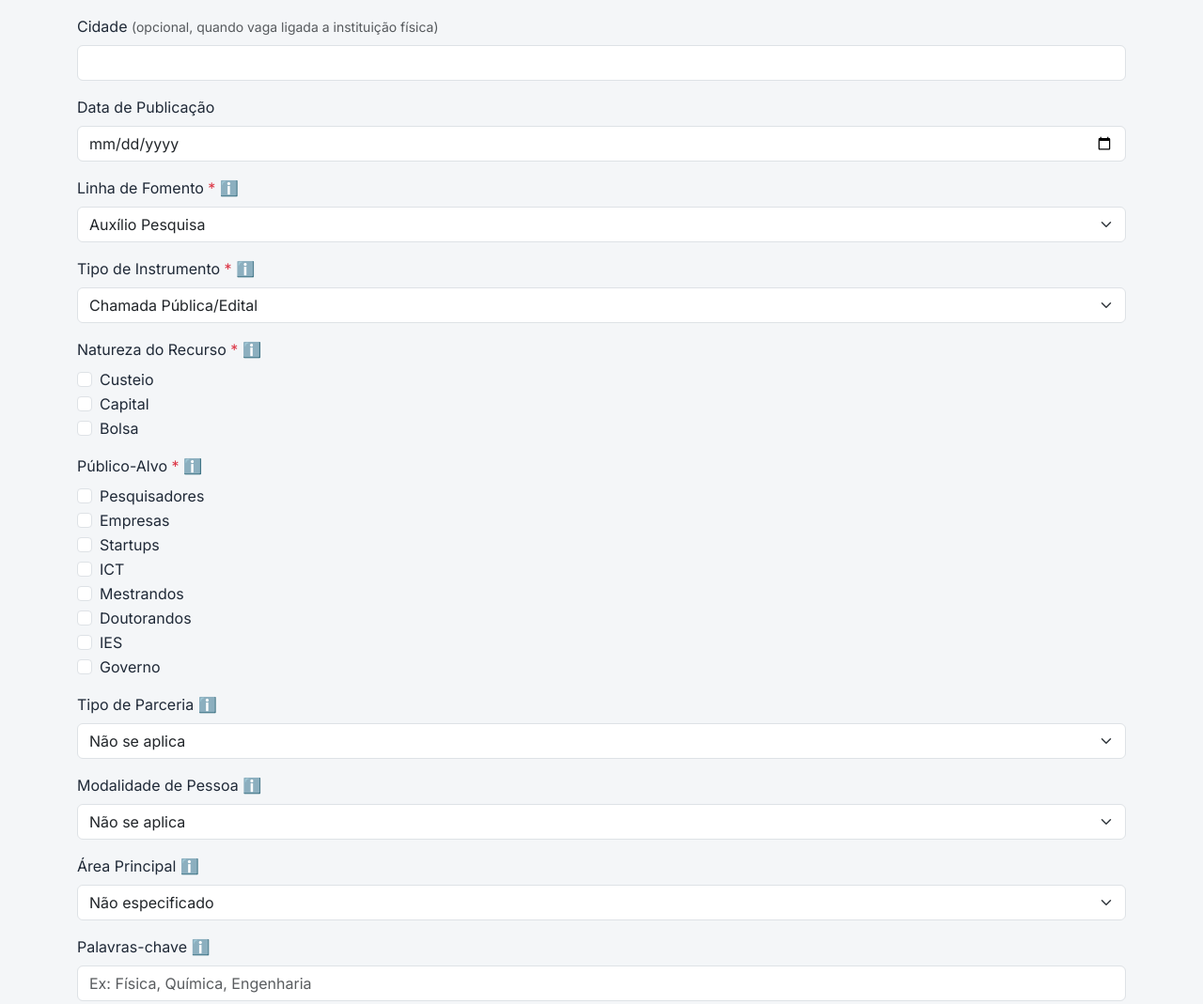
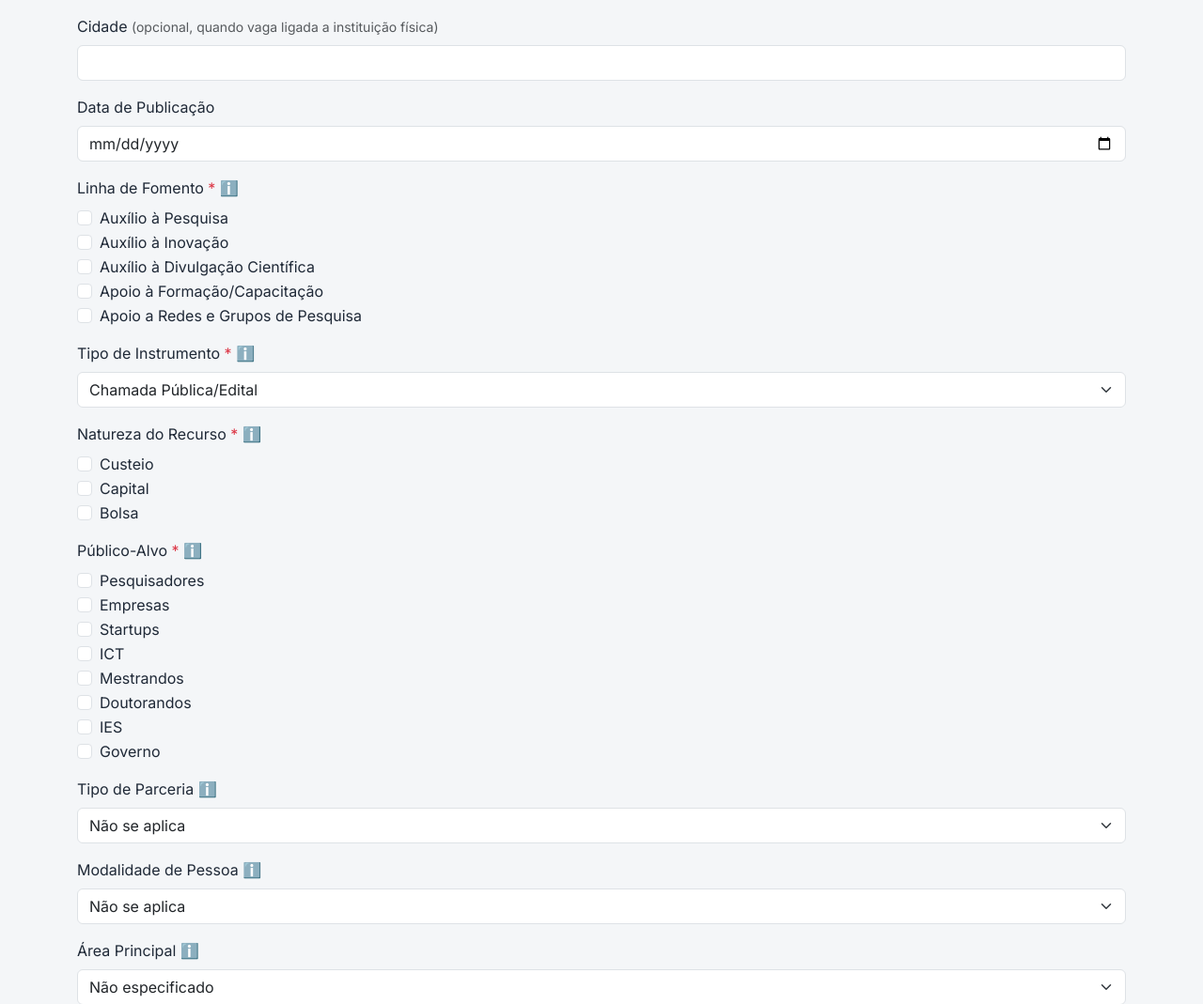
Before and after one commit to NropJoensuu/fomentobrasil, a Flask app: page /oportunidades/nova in a window 1280 px wide. Shown: the part 815-1884 px from the top of the page at 94% size. Run offline with Flask 3, Linux system fonts and the light colour scheme.

Commit message:
Converte linha_de_fomento para ARRAY (multiplas linhas por chamada)
Co-Authored-By: Claude Sonnet 5 <noreply@anthropic.com>

```diff
--- a/app/routes.py
+++ b/app/routes.py
@@ -59,7 +59,7 @@ def listar_oportunidades():
     if uf_filtro:
         query = query.filter(Oportunidade.uf == uf_filtro)
     if linha_de_fomento:
-        query = query.filter(Oportunidade.linha_de_fomento == linha_de_fomento)
+        query = query.filter(Oportunidade.linha_de_fomento.any(linha_de_fomento))
     if area_principal:
         query = query.filter(Oportunidade.area_principal == area_principal)
     if publico_alvo:
@@ -113,6 +113,16 @@ def nova_oportunidade():
                 prefill=request.form,
             )
 
+        linha_de_fomento = request.form.getlist("linha_de_fomento")
+        if not linha_de_fomento:
+            # linha_de_fomento é NOT NULL; checkbox não garante "pelo menos um" no HTML,
+            # então valida aqui para não estourar IntegrityError na cara do curador.
+            return render_template(
+                "oportunidades/nova.html",
+                erro="Selecione ao menos uma Linha de Fomento.",
+                prefill=request.form,
+            )
+
         palavras_chave_raw = request.form.get("palavras_chave") or ""
         palavras_chave = [p.strip() for p in palavras_chave_raw.split(",") if p.strip()]
 
@@ -139,7 +149,7 @@ def nova_oportunidade():
             instituicao_financiadora=request.form["instituicao_financiadora"],
             instituicao_executora=request.form.get("instituicao_executora") or None,
             instituicao_beneficiaria=request.form.get("instituicao_beneficiaria") or None,
-            linha_de_fomento=request.form["linha_de_fomento"],
+            linha_de_fomento=linha_de_fomento,
             tipo_instrumento=request.form["tipo_instrumento"],
             natureza_recurso=request.form.getlist("natureza_recurso"),
             publico_alvo=request.form.getlist("publico_alvo"),
@@ -281,13 +291,22 @@ def moderar_oportunidade(id):
     if request.method == "POST":
         acao = request.form.get("acao")  # "salvar", "aprovar" ou "rejeitar"
 
+        linha_de_fomento = request.form.getlist("linha_de_fomento")
+        if not linha_de_fomento:
+            # linha_de_fomento é NOT NULL; checkbox não garante "pelo menos um" no HTML,
+            # então valida ANTES de tocar em `oportunidade` — evita estourar
+            # IntegrityError e evita deixar mudanças parciais penduradas na sessão.
+            return render_template(
+                "moderacao/editar.html", o=oportunidade, erro="Selecione ao menos uma Linha de Fomento."
+            )
+
         oportunidade.titulo = request.form["titulo"]
         oportunidade.descricao = request.form.get("descricao") or None
         oportunidade.link = request.form["link"]
         oportunidade.instituicao_financiadora = request.form["instituicao_financiadora"]
         oportunidade.instituicao_executora = request.form.get("instituicao_executora") or None
         oportunidade.instituicao_beneficiaria = request.form.get("instituicao_beneficiaria") or None
-        oportunidade.linha_de_fomento = request.form["linha_de_fomento"]
+        oportunidade.linha_de_fomento = linha_de_fomento
         oportunidade.tipo_instrumento = request.form["tipo_instrumento"]
         oportunidade.tipo_parceria = request.form.get("tipo_parceria") or None
         oportunidade.modalidade_pessoa = request.form.get("modalidade_pessoa") or None
--- a/scrapers/araucaria.py
+++ b/scrapers/araucaria.py
@@ -203,7 +203,7 @@ def salvar_no_banco(registros):
                 "instituicao_financiadora": "Fundação Araucária",
                 "tipo_instrumento": "chamada_publica_edital",
                 # Placeholder: não é inferível do título/descrição. Ver docs — sempre revisar.
-                "linha_de_fomento": "apoio_formacao_capacitacao",
+                "linha_de_fomento": ["apoio_formacao_capacitacao"],
                 # NOT NULL no schema, mas não extraíveis com confiança da listagem:
                 # lista vazia significa "ainda não determinado", em vez de um chute.
                 "natureza_recurso": [],
--- a/scrapers/cnpq.py
+++ b/scrapers/cnpq.py
@@ -184,7 +184,7 @@ def salvar_no_banco(registros):
                 "abrangencia": "nacional",
                 # Placeholder: não dá para inferir a linha de fomento do título/descrição
                 # com confiança. Um humano corrige na curadoria, junto com area_principal.
-                "linha_de_fomento": "apoio_formacao_capacitacao",
+                "linha_de_fomento": ["apoio_formacao_capacitacao"],
                 # natureza_recurso e publico_alvo são NOT NULL no schema, mas não são
                 # extraíveis da página de listagem. Ficam como lista vazia — "ainda não
                 # determinado" — em vez de um chute que viraria dado errado no banco.
--- a/scrapers/fapemig.py
+++ b/scrapers/fapemig.py
@@ -228,7 +228,7 @@ def salvar_no_banco(registros):
                 "abrangencia": "estadual",
                 # Placeholder: a FAPEMIG marca várias linhas de fomento por chamada, e o
                 # nosso campo é de valor único. Ver dados_extra["linhas_fomento_fapemig"].
-                "linha_de_fomento": "apoio_formacao_capacitacao",
+                "linha_de_fomento": ["apoio_formacao_capacitacao"],
                 # natureza_recurso a API não informa; publico_alvo vem da taxonomia da
                 # FAPEMIG (só os valores com equivalente exato — ver MAPA_PUBLICO_ALVO).
                 "natureza_recurso": [],
--- a/scrapers/fapergs.py
+++ b/scrapers/fapergs.py
@@ -90,7 +90,7 @@ def salvar_no_banco(registros):
                 "instituicao_financiadora": "FAPERGS",
                 "tipo_instrumento": "chamada_publica_edital",
                 # Placeholder: não é inferível do título/descrição. Ver docs — sempre revisar.
-                "linha_de_fomento": "apoio_formacao_capacitacao",
+                "linha_de_fomento": ["apoio_formacao_capacitacao"],
                 # NOT NULL no schema, mas não extraíveis com confiança da listagem:
                 # lista vazia significa "ainda não determinado", em vez de um chute.
                 "natureza_recurso": [],
--- a/scrapers/fapes.py
+++ b/scrapers/fapes.py
@@ -149,7 +149,7 @@ def salvar_no_banco(registros):
                 "abrangencia": "estadual",
                 # Placeholder: a categoria FAPES não mapeia 1:1 para linha_de_fomento;
                 # requer revisão manual na curadoria (ver dados_extra["categoria_fapes"]).
-                "linha_de_fomento": "apoio_formacao_capacitacao",
+                "linha_de_fomento": ["apoio_formacao_capacitacao"],
                 "natureza_recurso": [],
                 "publico_alvo": [],
                 "origem": "institucional",
--- a/scrapers/fapesc.py
+++ b/scrapers/fapesc.py
@@ -174,7 +174,7 @@ def salvar_no_banco(registros):
                 "instituicao_financiadora": "FAPESC",
                 "tipo_instrumento": "chamada_publica_edital",
                 # Placeholder: não é inferível do título/descrição. Ver docs — sempre revisar.
-                "linha_de_fomento": "apoio_formacao_capacitacao",
+                "linha_de_fomento": ["apoio_formacao_capacitacao"],
                 # NOT NULL no schema, mas não extraíveis com confiança da listagem/
                 # conteúdo: lista vazia significa "ainda não determinado", em vez de
                 # um chute.
--- a/scrapers/fapesp.py
+++ b/scrapers/fapesp.py
@@ -183,7 +183,7 @@ def salvar_no_banco(registros):
                 "uf": "SP",
                 "abrangencia": "estadual",
                 # Placeholder: não é inferível do título/descrição. Ver docs — sempre revisar.
-                "linha_de_fomento": "apoio_formacao_capacitacao",
+                "linha_de_fomento": ["apoio_formacao_capacitacao"],
                 # NOT NULL no schema, mas não extraíveis da listagem: lista vazia significa
                 # "ainda não determinado", em vez de um chute que viraria dado errado.
                 "natureza_recurso": [],
--- a/templates/oportunidades/detalhe.html
+++ b/templates/oportunidades/detalhe.html
@@ -35,7 +35,7 @@
 
       <dl class="row mb-0">
         <dt class="col-sm-4">Linha de Fomento</dt>
-        <dd class="col-sm-8">{{ o.linha_de_fomento }}</dd>
+        <dd class="col-sm-8">{{ (o.linha_de_fomento or []) | join(', ') }}</dd>
 
         <dt class="col-sm-4">Tipo de Instrumento</dt>
         <dd class="col-sm-8">{{ o.tipo_instrumento }}</dd>
--- a/templates/oportunidades/listar.html
+++ b/templates/oportunidades/listar.html
@@ -113,7 +113,7 @@
             <span class="badge badge-fonte me-1">{{ o.instituicao_financiadora }}</span>
             {% if o.uf %}<span class="badge badge-fonte me-1">{{ o.uf }}</span>
             {% elif o.abrangencia %}<span class="badge badge-fonte me-1">{{ o.abrangencia|capitalize }}</span>{% endif %}
-            {% if o.linha_de_fomento %}<span class="badge badge-fonte">{{ o.linha_de_fomento }}</span>{% endif %}
+            {% for linha in o.linha_de_fomento or [] %}<span class="badge badge-fonte me-1">{{ linha }}</span>{% endfor %}
           </div>
           {% if o.descricao %}
           <p class="text-muted small mb-0">{{ o.descricao[:200] }}{% if o.descricao|length > 200 %}...{% endif %}</p>
--- a/templates/oportunidades/nova.html
+++ b/templates/oportunidades/nova.html
@@ -97,13 +97,26 @@
         Linha de Fomento <span class="text-danger">*</span>
         <span data-bs-toggle="tooltip" title="Finalidade do fomento: o que a chamada se propõe a apoiar.">ℹ️</span>
       </label>
-      <select name="linha_de_fomento" class="form-select" required>
-        <option value="auxilio_pesquisa">Auxílio Pesquisa</option>
-        <option value="auxilio_inovacao">Auxílio Inovação</option>
-        <option value="auxilio_divulgacao_cientifica">Auxílio Divulgação Científica</option>
-        <option value="apoio_formacao_capacitacao">Apoio Formação/Capacitação</option>
-        <option value="apoio_redes_grupos_pesquisa">Apoio a Redes/Grupos de Pesquisa</option>
-      </select>
+      <div class="form-check">
+        <input class="form-check-input" type="checkbox" name="linha_de_fomento" value="auxilio_pesquisa" id="linha_auxilio_pesquisa">
+        <label class="form-check-label" for="linha_auxilio_pesquisa">Auxílio à Pesquisa</label>
+      </div>
+      <div class="form-check">
+        <input class="form-check-input" type="checkbox" name="linha_de_fomento" value="auxilio_inovacao" id="linha_auxilio_inovacao">
+        <label class="form-check-label" for="linha_auxilio_inovacao">Auxílio à Inovação</label>
+      </div>
+      <div class="form-check">
+        <input class="form-check-input" type="checkbox" name="linha_de_fomento" value="auxilio_divulgacao_cientifica" id="linha_auxilio_divulgacao_cientifica">
+        <label class="form-check-label" for="linha_auxilio_divulgacao_cientifica">Auxílio à Divulgação Científica</label>
+      </div>
+      <div class="form-check">
+        <input class="form-check-input" type="checkbox" name="linha_de_fomento" value="apoio_formacao_capacitacao" id="linha_apoio_formacao_capacitacao">
+        <label class="form-check-label" for="linha_apoio_formacao_capacitacao">Apoio à Formação/Capacitação</label>
+      </div>
+      <div class="form-check">
+        <input class="form-check-input" type="checkbox" name="linha_de_fomento" value="apoio_redes_grupos_pesquisa" id="linha_apoio_redes_grupos_pesquisa">
+        <label class="form-check-label" for="linha_apoio_redes_grupos_pesquisa">Apoio a Redes e Grupos de Pesquisa</label>
+      </div>
     </div>
 
     <div class="mb-3">
```
Also changed, not shown: app/models.py (+5 -3 lines), docs/inventario_de_necessidades.md (+17 -6 lines), migrations/versions/52ffc42f67d1_converte_linha_de_fomento_de_string_.py (added, +45 -0 lines), templates/moderacao/editar.html (+8 -3 lines).
